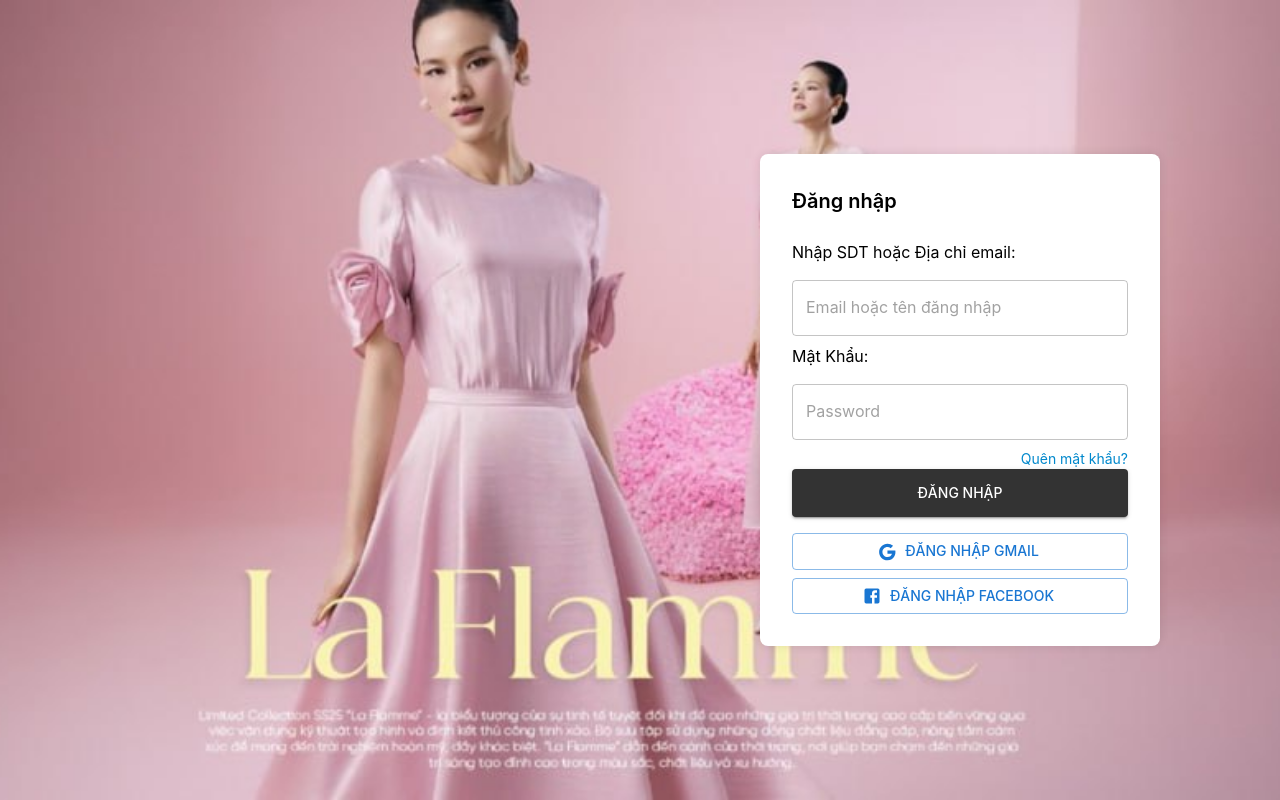
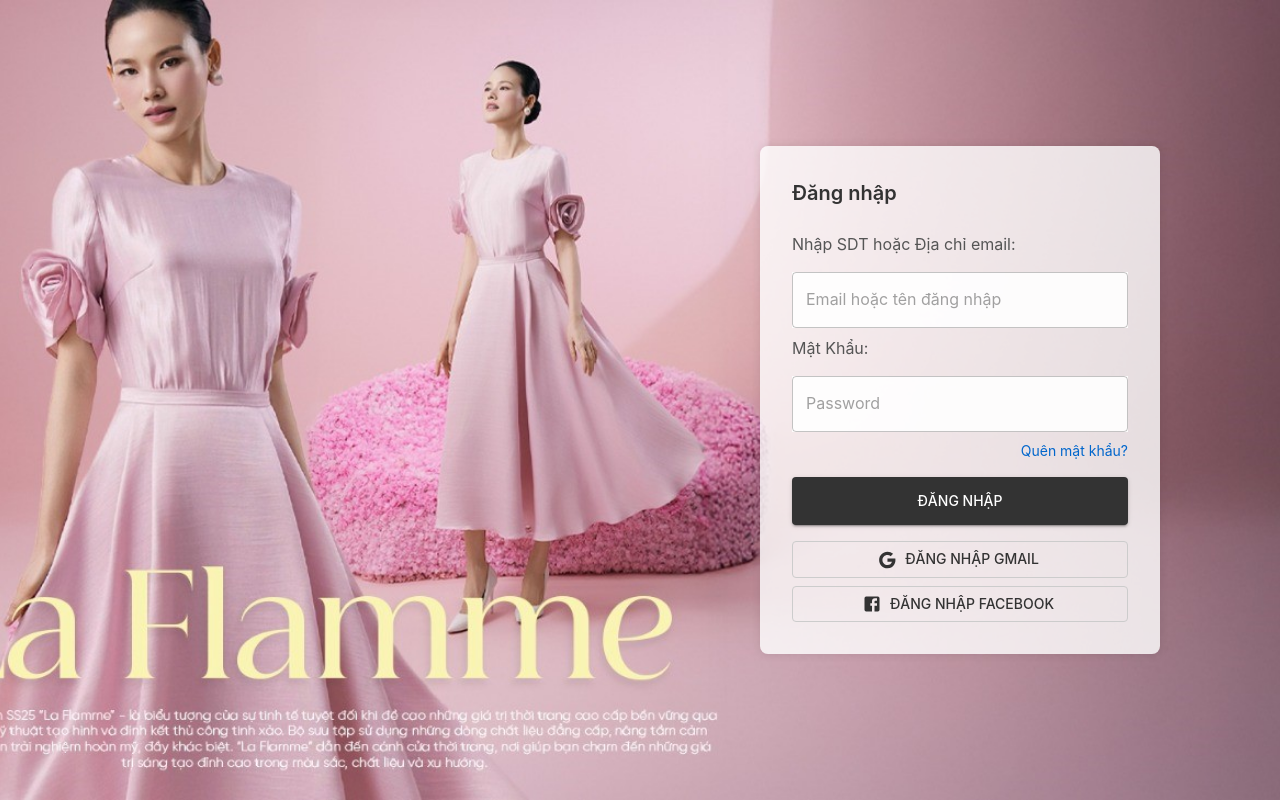
Before and after one commit to maiphuongbui26/E-Comerce_Project, a React (Vite) app in the folder Front-end/: page /auth/login in a window 1280 px wide. Built offline with nearby package versions, Linux system fonts and the light colour scheme.

Commit message:
style(Login): update UI colors and transparency for better readability
Adjust background and text colors to improve contrast and readability. Make the background semi-transparent to enhance the visual appeal of the login form.

```diff
--- a/Front-end/src/page/users/auth_user/Login.jsx
+++ b/Front-end/src/page/users/auth_user/Login.jsx
@@ -37,17 +37,17 @@
         <Box sx={{
           width: '100%',
           maxWidth: 400,
-          bgcolor: 'white',
+          bgcolor: 'rgba(255, 255, 255, 0.8)', // Make the background semi-transparent
           borderRadius: 2,
           p: 4,
           boxShadow: '0 0 10px rgba(0,0,0,0.1)',
           mx: 'auto'
         }}>
-          <Typography sx={{fontSize: "20px",fontWeight: 600,mb: 3}}>
+          <Typography sx={{fontSize: "20px", fontWeight: 600, mb: 3, color: '#333'}}>
             Đăng nhập
           </Typography>
           <form onSubmit={handleSubmit}>
-            <Typography variant="body1">
+            <Typography variant="body1" sx={{ color: '#555' }}>
               Nhập SDT hoặc Địa chỉ email:
             </Typography>
             <TextField
@@ -57,10 +57,10 @@
               value={credentials.username}
               onChange={handleChange}
               margin="normal"
-              sx={{ mb: 1 }}
+              sx={{ mb: 1, bgcolor: 'rgba(255, 255, 255, 0.9)' }}
             />
 
-            <Typography variant="body1">
+            <Typography variant="body1" sx={{ color: '#555' }}>
               Mật Khẩu:
             </Typography>
             <TextField
@@ -71,18 +71,18 @@
               value={credentials.password}
               onChange={handleChange}
               margin="normal"
-              sx={{ mb: 1 }}
+              sx={{ mb: 1, bgcolor: 'rgba(255, 255, 255, 0.9)' }}
             />
 
             <Link
               to="/forgot-password"
               style={{
-                color: '#0088CC',
+                color: '#0066cc',
                 textDecoration: 'none',
                 fontSize: '14px',
                 display: 'block',
                 textAlign: 'right',
-                mb: 2
+                marginBottom: '16px'
               }}
             >
               Quên mật khẩu?
@@ -109,7 +109,7 @@
               fullWidth
               variant="outlined"
               startIcon={<GoogleIcon />}
-              sx={{ mb: 1 }}
+              sx={{ mb: 1, color: '#333', borderColor: '#ccc' }}
             >
               Đăng nhập gmail
             </Button>
@@ -118,6 +118,7 @@
               fullWidth
               variant="outlined"
               startIcon={<FacebookIcon />}
+              sx={{ color: '#333', borderColor: '#ccc' }}
             >
               Đăng nhập facebook
             </Button>
```
Also changed, not shown: Front-end/public/image/login_background.jpg.
